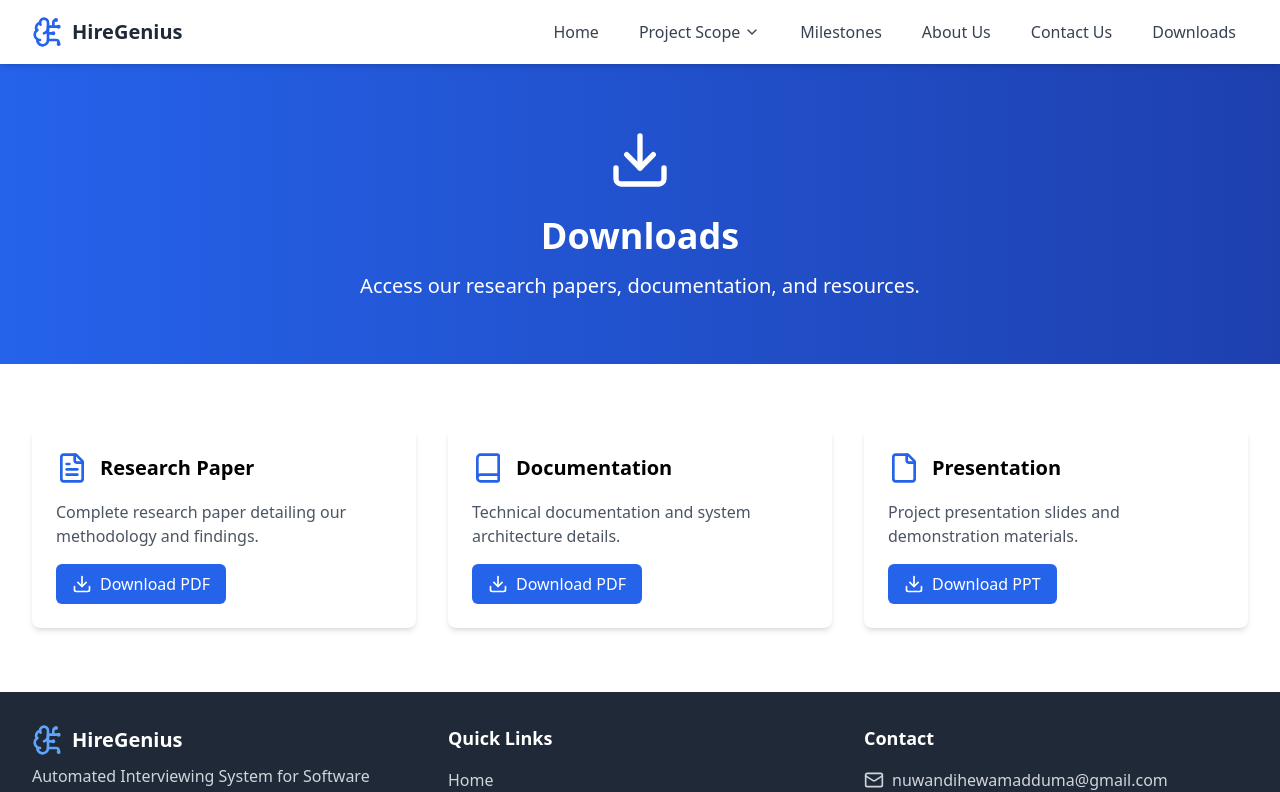
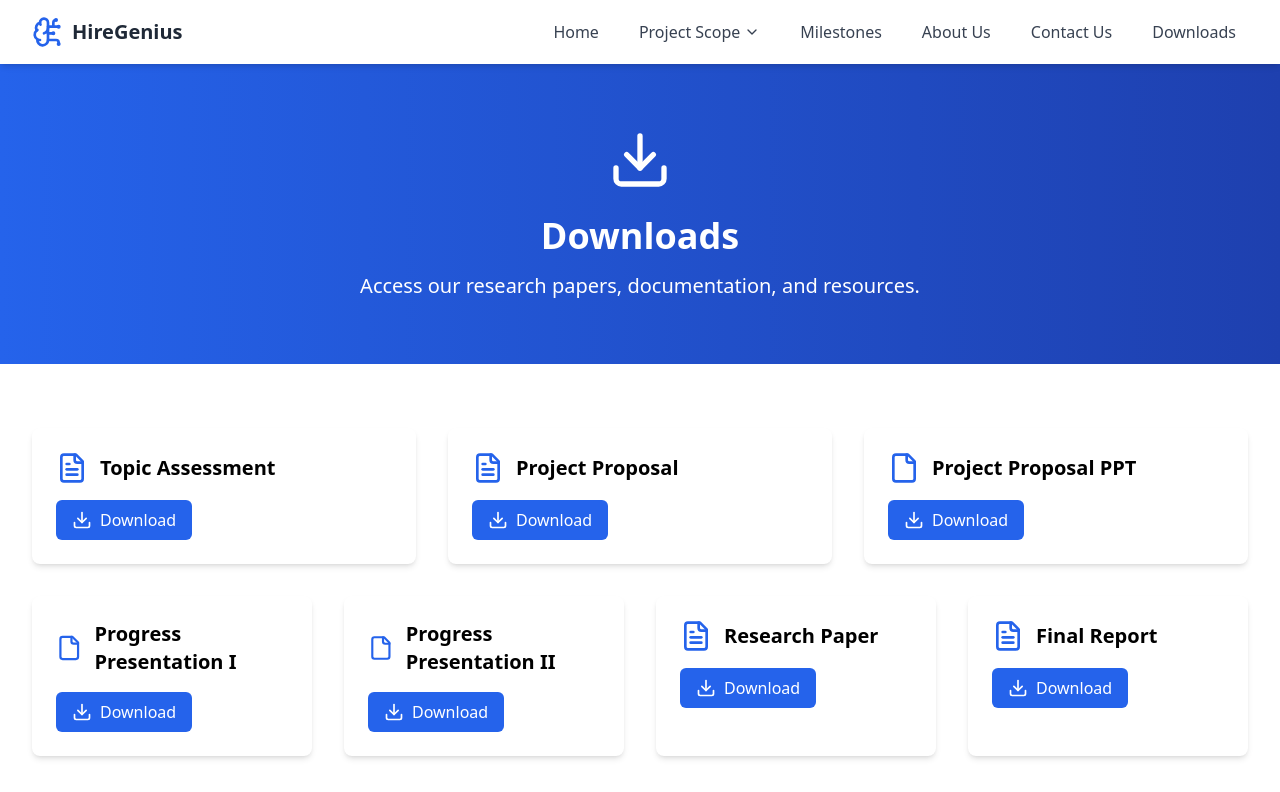
Before and after one commit to Rishen-Lithan/Hire-Genius-Static-Application, a React app: page /downloads in a window 1280 px wide. Shown: the top 792 px of the page. Built offline with nearby package versions, Linux system fonts and the light colour scheme; the HTML template or start-up script is replaced by a standard one.

Commit message:
update the downloads

```diff
--- a/src/components/Footer.tsx
+++ b/src/components/Footer.tsx
@@ -1,8 +1,14 @@
-import React from 'react';
-import { Link } from 'react-router-dom';
-import { BrainCircuitIcon, GithubIcon, LinkedinIcon, MailIcon } from 'lucide-react';
+import React from "react";
+import { Link } from "react-router-dom";
+import {
+  BrainCircuitIcon,
+  GithubIcon,
+  LinkedinIcon,
+  MailIcon,
+} from "lucide-react";
 const Footer = () => {
-  return <footer className="bg-gray-800 text-white">
+  return (
+    <footer className="bg-gray-800 text-white">
       <div className="max-w-7xl mx-auto px-4 sm:px-6 lg:px-8 py-8">
         <div className="grid grid-cols-1 md:grid-cols-3 gap-8">
           <div>
@@ -10,38 +16,48 @@ const Footer = () => {
               <BrainCircuitIcon className="h-8 w-8 text-blue-400" />
               <span className="ml-2 text-xl font-bold">HireGenius</span>
             </div>
-            <p className="mt-2 text-gray-300">
-              Automated Interviewing System for Software Engineers
-            </p>
-            <p className="mt-2 text-gray-300">
-              Sri Lanka Institute of Information Technology, Malabe, Sri Lanka
-            </p>
+            <p className="mt-2 text-gray-300">Smarter Hiring Starts Here....</p>
           </div>
           <div>
             <h3 className="text-lg font-semibold mb-4">Quick Links</h3>
             <ul className="space-y-2">
               <li>
-                <Link to="/" className="text-gray-300 hover:text-white transition-colors">
+                <Link
+                  to="/"
+                  className="text-gray-300 hover:text-white transition-colors"
+                >
                   Home
                 </Link>
               </li>
               <li>
-                <Link to="/cv-shortlisting" className="text-gray-300 hover:text-white transition-colors">
+                <Link
+                  to="/cv-shortlisting"
+                  className="text-gray-300 hover:text-white transition-colors"
+                >
                   CV Shortlisting
                 </Link>
               </li>
               <li>
-                <Link to="/profile-evaluation" className="text-gray-300 hover:text-white transition-colors">
+                <Link
+                  to="/profile-evaluation"
+                  className="text-gray-300 hover:text-white transition-colors"
+                >
                   Profile Evaluation
                 </Link>
               </li>
               <li>
-                <Link to="/automated-interview" className="text-gray-300 hover:text-white transition-colors">
+                <Link
+                  to="/automated-interview"
+                  className="text-gray-300 hover:text-white transition-colors"
+                >
                   Automated Interview
                 </Link>
               </li>
               <li>
-                <Link to="/gamified-hr" className="text-gray-300 hover:text-white transition-colors">
+                <Link
+                  to="/gamified-hr"
+                  className="text-gray-300 hover:text-white transition-colors"
+                >
                   Gamified HR
                 </Link>
               </li>
@@ -52,19 +68,28 @@ const Footer = () => {
             <ul className="space-y-2">
               <li className="flex items-center">
                 <MailIcon className="h-5 w-5 mr-2 text-gray-300" />
-                <a href="mailto:nuwandihewamadduma@gmail.com" className="text-gray-300 hover:text-white transition-colors">
-                  nuwandihewamadduma@gmail.com
+                <a
+                  href="mailto:nuwandihewamadduma@gmail.com"
+                  className="text-gray-300 hover:text-white transition-colors"
+                >
+                  hireGenius@gmail.com
                 </a>
               </li>
               <li className="flex items-center">
                 <GithubIcon className="h-5 w-5 mr-2 text-gray-300" />
-                <a href="#" className="text-gray-300 hover:text-white transition-colors">
+                <a
+                  href="#"
+                  className="text-gray-300 hover:text-white transition-colors"
+                >
                   GitHub
                 </a>
               </li>
               <li className="flex items-center">
                 <LinkedinIcon className="h-5 w-5 mr-2 text-gray-300" />
-                <a href="#" className="text-gray-300 hover:text-white transition-colors">
+                <a
+                  href="#"
+                  className="text-gray-300 hover:text-white transition-colors"
+                >
                   LinkedIn
                 </a>
               </li>
@@ -73,12 +98,9 @@ const Footer = () => {
         </div>
         <div className="mt-8 pt-6 border-t border-gray-700 text-sm text-gray-400 text-center">
           <p>© {new Date().getFullYear()} HireGenius. All rights reserved.</p>
-          <p className="mt-1">
-            N. A. Hewamadduma, G. K. Nalinka, N. T. M. A. S. M. Mahawaththa, S.
-            R.T.L Rosa, D. I. De Silva, P. Gunathilake
-          </p>
         </div>
       </div>
-    </footer>;
+    </footer>
+  );
 };
 export default Footer;
--- a/src/pages/Downloads.tsx
+++ b/src/pages/Downloads.tsx
@@ -1,12 +1,13 @@
-import React from 'react';
-import { DownloadIcon, FileIcon, BookIcon, FileTextIcon } from 'lucide-react';
+import { Download, File, FileText } from "lucide-react";
+
 const Downloads = () => {
-  return <div className="w-full bg-white">
+  return (
+    <div className="w-full bg-white">
       {/* Header */}
       <section className="bg-gradient-to-r from-blue-600 to-blue-800 text-white py-16">
         <div className="max-w-7xl mx-auto px-4 sm:px-6 lg:px-8">
           <div className="flex flex-col items-center text-center">
-            <DownloadIcon className="h-16 w-16 mb-6" />
+            <Download className="h-16 w-16 mb-6" />
             <h1 className="text-4xl font-bold mb-4">Downloads</h1>
             <p className="text-xl max-w-3xl">
               Access our research papers, documentation, and resources.
@@ -14,55 +15,163 @@ const Downloads = () => {
           </div>
         </div>
       </section>
+
       {/* Downloads Section */}
       <section className="py-16">
         <div className="max-w-7xl mx-auto px-4 sm:px-6 lg:px-8">
-          <div className="grid grid-cols-1 md:grid-cols-2 lg:grid-cols-3 gap-8">
+          {/* First Row - 3 items */}
+          <div className="grid grid-cols-1 md:grid-cols-2 lg:grid-cols-3 gap-8 mb-8">
+            {/* Topic Assessment */}
+            <div className="bg-white p-6 rounded-lg shadow-md">
+              <div className="flex items-center mb-4">
+                <FileText className="h-8 w-8 text-blue-600 mr-3" />
+                <h3 className="text-xl font-semibold">Topic Assessment</h3>
+              </div>
+              <button
+                onClick={() =>
+                  window.open(
+                    "https://drive.google.com/drive/folders/1VlCA6dHgWtbTTtQhR5isfYaxJTBXpFqP?usp=sharing",
+                    "_blank"
+                  )
+                }
+                className="inline-flex items-center px-4 py-2 bg-blue-600 text-white rounded-md hover:bg-blue-700"
+              >
+                <Download className="h-5 w-5 mr-2" />
+                Download
+              </button>
+            </div>
+
+            {/* Project Proposal */}
+            <div className="bg-white p-6 rounded-lg shadow-md">
+              <div className="flex items-center mb-4">
+                <FileText className="h-8 w-8 text-blue-600 mr-3" />
+                <h3 className="text-xl font-semibold">Project Proposal</h3>
+              </div>
+              <button
+                onClick={() =>
+                  window.open(
+                    "https://drive.google.com/drive/folders/1U4O0nJPmKQ0t7v2Uv2vzzgLZw-zGX1W3?usp=sharing",
+                    "_blank"
+                  )
+                }
+                className="inline-flex items-center px-4 py-2 bg-blue-600 text-white rounded-md hover:bg-blue-700"
+              >
+                <Download className="h-5 w-5 mr-2" />
+                Download
+              </button>
+            </div>
+
+            {/* Project Proposal PPT */}
+            <div className="bg-white p-6 rounded-lg shadow-md">
+              <div className="flex items-center mb-4">
+                <File className="h-8 w-8 text-blue-600 mr-3" />
+                <h3 className="text-xl font-semibold">Project Proposal PPT</h3>
+              </div>
+              <button
+                onClick={() =>
+                  window.open(
+                    "https://drive.google.com/drive/folders/11yoaUy1nUKZ7joFVIvPZfqmbKIBdaLQi?usp=sharing",
+                    "_blank"
+                  )
+                }
+                className="inline-flex items-center px-4 py-2 bg-blue-600 text-white rounded-md hover:bg-blue-700"
+              >
+                <Download className="h-5 w-5 mr-2" />
+                Download
+              </button>
+            </div>
+          </div>
+
+          {/* Second Row - 4 items */}
+          <div className="grid grid-cols-1 md:grid-cols-2 lg:grid-cols-4 gap-8">
+            {/* Progress Presentation I */}
+            <div className="bg-white p-6 rounded-lg shadow-md">
+              <div className="flex items-center mb-4">
+                <File className="h-8 w-8 text-blue-600 mr-3" />
+                <h3 className="text-xl font-semibold">
+                  Progress Presentation I
+                </h3>
+              </div>
+              <button
+                onClick={() =>
+                  window.open(
+                    "https://drive.google.com/drive/folders/1rkLi5daWeWRojdWDHrqYN39_WMyAyMkE?usp=sharing",
+                    "_blank"
+                  )
+                }
+                className="inline-flex items-center px-4 py-2 bg-blue-600 text-white rounded-md hover:bg-blue-700"
+              >
+                <Download className="h-5 w-5 mr-2" />
+                Download
+              </button>
+            </div>
+
+            {/* Progress Presentation II */}
+            <div className="bg-white p-6 rounded-lg shadow-md">
+              <div className="flex items-center mb-4">
+                <File className="h-8 w-8 text-blue-600 mr-3" />
+                <h3 className="text-xl font-semibold">
+                  Progress Presentation II
+                </h3>
+              </div>
+              <button
+                onClick={() =>
+                  window.open(
+                    "https://drive.google.com/drive/folders/1Cc32grfypo_it_D3Pj-6yzte0OO7GeH-?usp=sharing",
+                    "_blank"
+                  )
+                }
+                className="inline-flex items-center px-4 py-2 bg-blue-600 text-white rounded-md hover:bg-blue-700"
+              >
+                <Download className="h-5 w-5 mr-2" />
+                Download
+              </button>
+            </div>
+
             {/* Research Paper */}
             <div className="bg-white p-6 rounded-lg shadow-md">
               <div className="flex items-center mb-4">
-                <FileTextIcon className="h-8 w-8 text-blue-600 mr-3" />
+                <FileText className="h-8 w-8 text-blue-600 mr-3" />
                 <h3 className="text-xl font-semibold">Research Paper</h3>
               </div>
-              <p className="text-gray-600 mb-4">
-                Complete research paper detailing our methodology and findings.
-              </p>
-              <button className="inline-flex items-center px-4 py-2 bg-blue-600 text-white rounded-md hover:bg-blue-700">
-                <DownloadIcon className="h-5 w-5 mr-2" />
-                Download PDF
+              <button
+                onClick={() =>
+                  window.open(
+                    "https://drive.google.com/drive/folders/1D6kZZnEA7kagZQopFji8vGVRnHoACaIf?usp=sharing",
+                    "_blank"
+                  )
+                }
+                className="inline-flex items-center px-4 py-2 bg-blue-600 text-white rounded-md hover:bg-blue-700"
+              >
+                <Download className="h-5 w-5 mr-2" />
+                Download
               </button>
             </div>
-            {/* Technical Documentation */}
+
+            {/* Final Report */}
             <div className="bg-white p-6 rounded-lg shadow-md">
               <div className="flex items-center mb-4">
-                <BookIcon className="h-8 w-8 text-blue-600 mr-3" />
-                <h3 className="text-xl font-semibold">Documentation</h3>
+                <FileText className="h-8 w-8 text-blue-600 mr-3" />
+                <h3 className="text-xl font-semibold">Final Report</h3>
               </div>
-              <p className="text-gray-600 mb-4">
-                Technical documentation and system architecture details.
-              </p>
-              <button className="inline-flex items-center px-4 py-2 bg-blue-600 text-white rounded-md hover:bg-blue-700">
-                <DownloadIcon className="h-5 w-5 mr-2" />
-                Download PDF
-              </button>
-            </div>
-            {/* Presentation */}
-            <div className="bg-white p-6 rounded-lg shadow-md">
-              <div className="flex items-center mb-4">
-                <FileIcon className="h-8 w-8 text-blue-600 mr-3" />
-                <h3 className="text-xl font-semibold">Presentation</h3>
-              </div>
-              <p className="text-gray-600 mb-4">
-                Project presentation slides and demonstration materials.
-              </p>
-              <button className="inline-flex items-center px-4 py-2 bg-blue-600 text-white rounded-md hover:bg-blue-700">
-                <DownloadIcon className="h-5 w-5 mr-2" />
-                Download PPT
+              <button
+                onClick={() =>
+                  window.open(
+                    "https://drive.google.com/drive/folders/1YWV3incohT2VUuJQUiPFD9s9Q9fJZ1ej?usp=sharing",
+                    "_blank"
+                  )
+                }
+                className="inline-flex items-center px-4 py-2 bg-blue-600 text-white rounded-md hover:bg-blue-700"
+              >
+                <Download className="h-5 w-5 mr-2" />
+                Download
               </button>
             </div>
           </div>
         </div>
       </section>
-    </div>;
+    </div>
+  );
 };
+
 export default Downloads;
```
Also changed, not shown: src/pages/Contact.tsx (+135 -49 lines).
